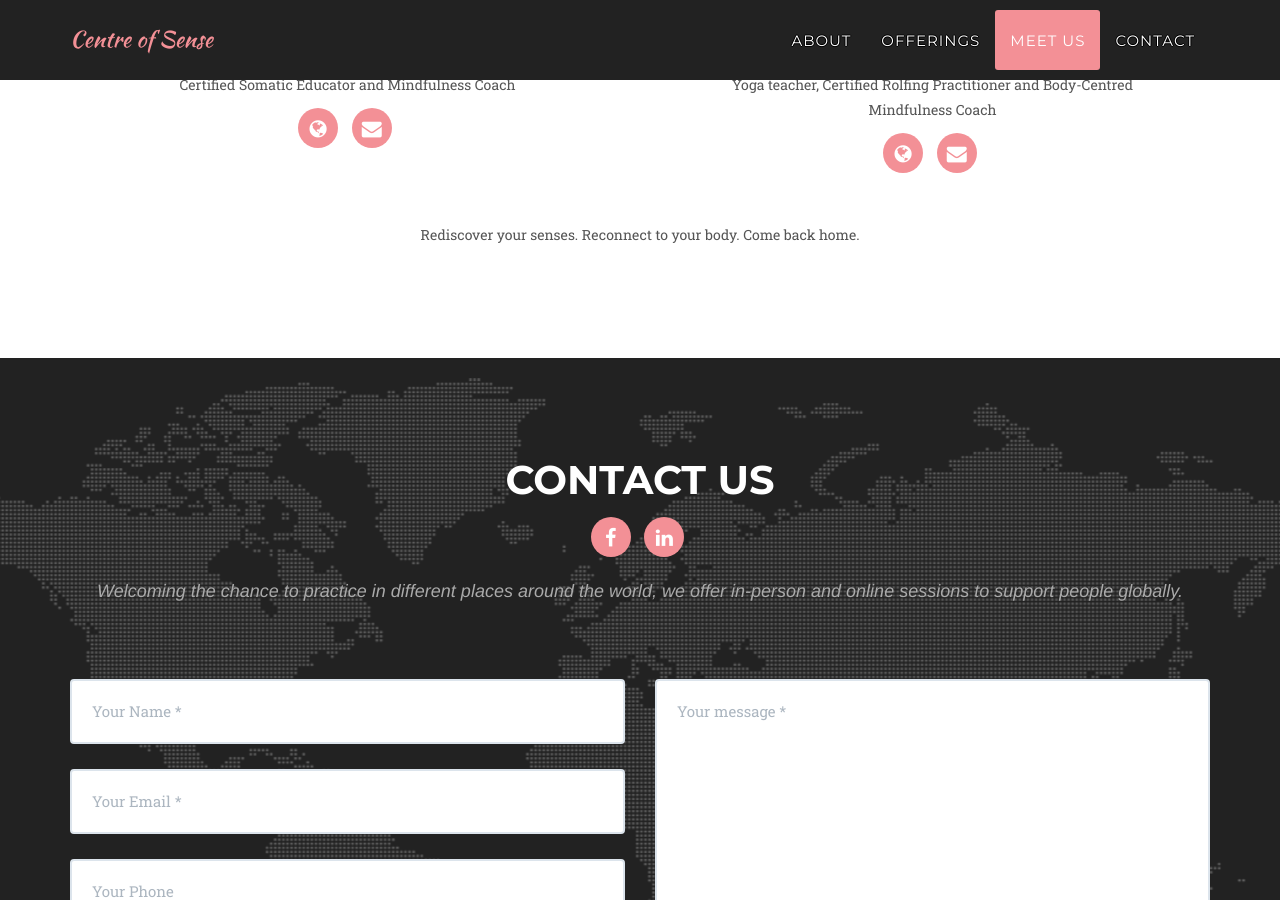
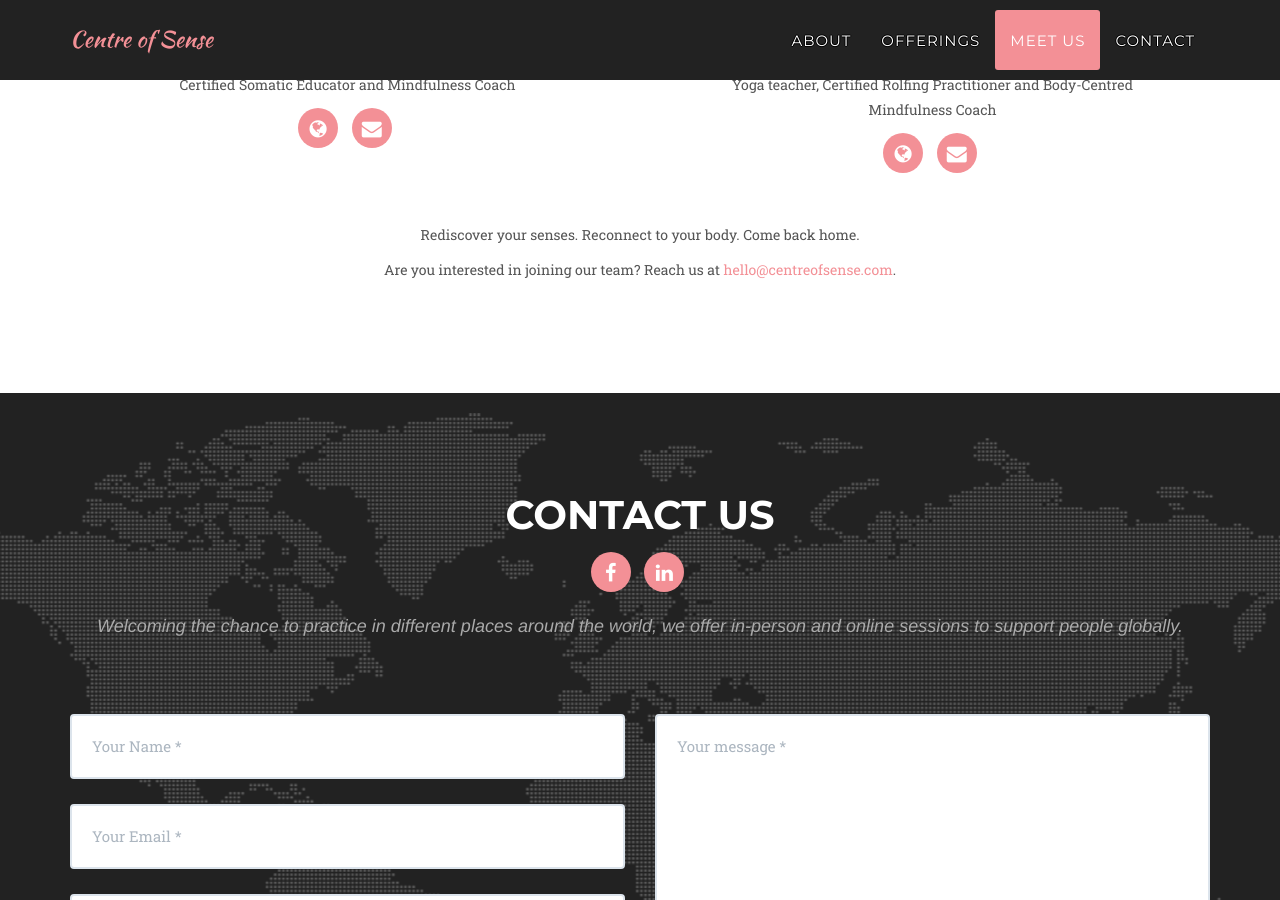
Before and after one commit to cele-carrillo/centre-of-sense, a Jekyll site: the page built from index.html, in a window 1280 px wide and 900 px high, scrolled down 3316 px. Built offline with Jekyll 4.4.1, drawn with Linux system fonts in a browser that asks for light colours; some web fonts are replaced.

Commit message:
feat: join us link

```diff
--- a/_data/text.yml
+++ b/_data/text.yml
@@ -22,6 +22,7 @@ team:
     Our offering is grounded in awareness of people's needs. Our goal is to support our clients and enable them to
     respond in more organic ways.
   footer: Rediscover your senses. Reconnect to your body. Come back home.
+  join: Are you interested in joining our team? Reach us at
 offerings:
   menu: Offerings
   title: Offerings
--- a/_includes/team.html
+++ b/_includes/team.html
@@ -30,6 +30,7 @@
             <div class="row">
                 <div class="col-lg-8 col-lg-offset-2 text-center">
                     <p class="section-subheading text-muted">{{ site.data.text.team.footer }}</p>
+                    <p class="section-subheading text-muted">{{ site.data.text.team.join}} <a href="mailto:{{ site.email }}">{{ site.email }}</a>.</p>
                 </div>
             </div>
         </div>
```
